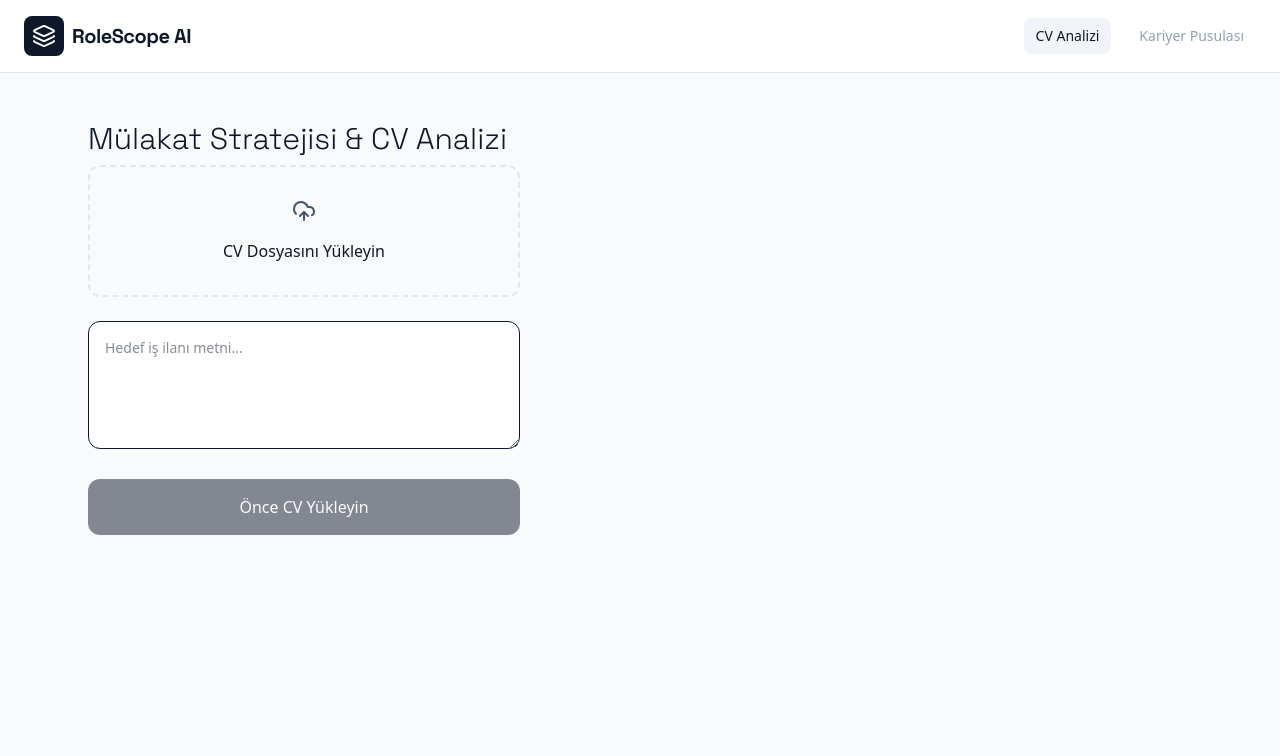
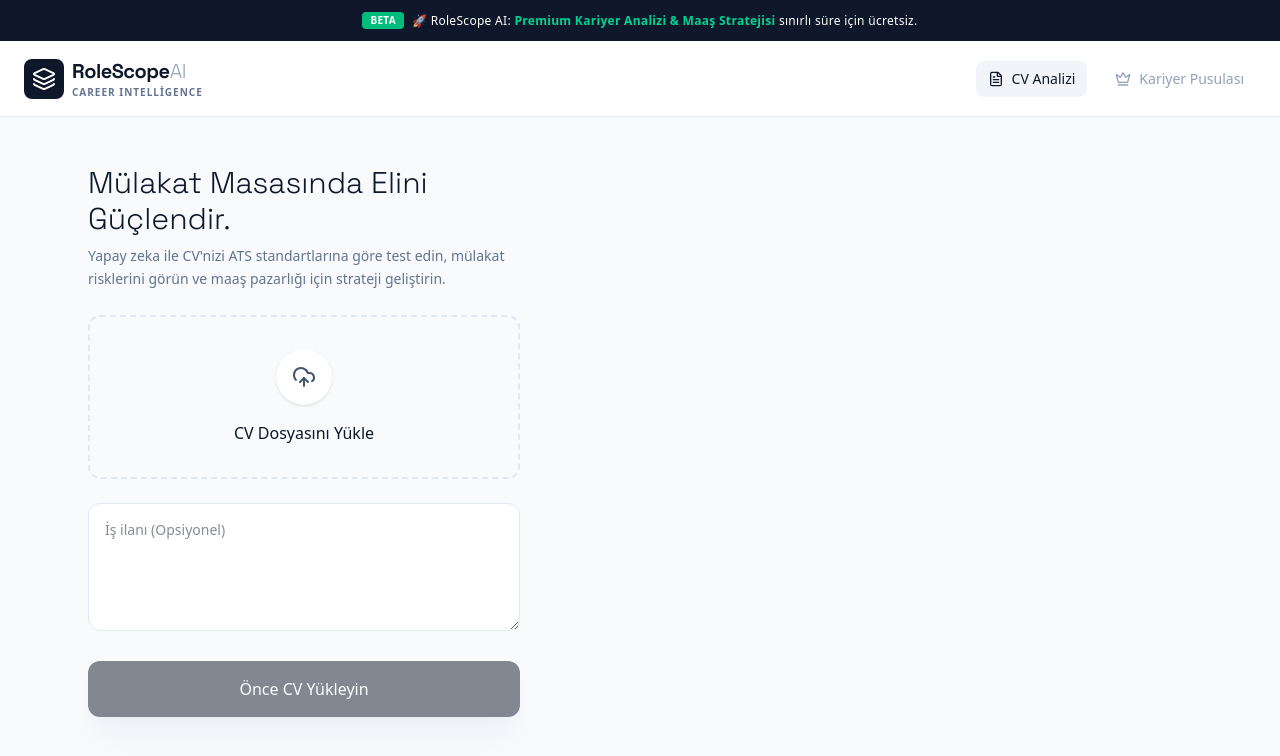
Before and after one commit to monurpirencioglu/rolescope-frontend, a Next.js app: page / in a window 1280 px wide. Shown: the top 756 px of the page. Built offline with nearby package versions, Linux system fonts and the light colour scheme.

Commit message:
Update page.tsx

```diff
--- a/app/page.tsx
+++ b/app/page.tsx
@@ -1,8 +1,41 @@
 "use client";
 import { useState, useEffect } from 'react';
-import { Chart as ChartJS, ArcElement, Tooltip, Legend, RadialLinearScale, PointElement, LineElement, Filler } from 'chart.js';
+
+// Grafik kütüphaneleri
+import {
+  Chart as ChartJS,
+  ArcElement,
+  Tooltip,
+  Legend,
+  RadialLinearScale,
+  PointElement,
+  LineElement,
+  Filler
+} from 'chart.js';
 import { Doughnut, Radar } from 'react-chartjs-2';
-import { ShieldAlert, TrendingUp, CheckCircle2, FileText, Layers, User, ArrowRight, UploadCloud, DollarSign, Award, Crown, Unlock, Lightbulb, Info } from 'lucide-react';
+
+// İkon Seti (Tüm profesyonel set yüklü)
+import {
+  ShieldAlert,
+  TrendingUp,
+  CheckCircle2,
+  FileText,
+  Layers,
+  User,
+  ArrowRight,
+  UploadCloud,
+  DollarSign,
+  Award,
+  Crown,
+  Unlock,
+  Lightbulb,
+  Info,
+  Briefcase,
+  Brain,
+  Target,
+  XCircle,
+  Loader2
+} from 'lucide-react';
 
 ChartJS.register(ArcElement, Tooltip, Legend, RadialLinearScale, PointElement, LineElement, Filler);
 
@@ -63,7 +96,7 @@ export default function Home() {
   };
 
   const handleAnalyze = async () => {
-    if (!file && activeTab === "cv") return alert("Lütfen devam etmeden önce bir CV yükleyin.");
+    if (!file && activeTab === "cv") return alert("Lütfen CV yükleyin.");
     setLoading(true);
     setResult(null);
     const formData = new FormData();
@@ -87,7 +120,7 @@ export default function Home() {
     }
   };
 
-  const getScoreData = (score: any) => ({
+  const getScoreData = (score: number) => ({
     labels: ['Uyum', 'Eksik'],
     datasets: [{ data: [score || 0, 100 - (score || 0)], backgroundColor: ['#0f172a', '#e2e8f0'], borderWidth: 0 }]
   });
@@ -105,27 +138,36 @@ export default function Home() {
     <div className="min-h-screen bg-[#f8fafc] text-slate-900 font-sans selection:bg-slate-200">
 
       {loading && (
-        <div className="fixed inset-0 bg-white/95 backdrop-blur-md z-[100] flex flex-col items-center justify-center p-6 text-center">
-          <div className="w-12 h-12 border-4 border-slate-900 border-t-transparent rounded-full animate-spin mb-8"></div>
+        <div className="fixed inset-0 bg-white/95 backdrop-blur-md z-[100] flex flex-col items-center justify-center p-6 text-center animate-in fade-in duration-500">
+          <div className="loader-ring mb-8"></div>
           <div className="h-24 flex items-center justify-center">
-            <p className="text-xl md:text-3xl font-medium text-slate-800 max-w-2xl">
+            <p className="text-xl md:text-3xl font-medium text-slate-800 max-w-2xl animate-loading-text">
               {loadingMessages[messageIndex]}
             </p>
           </div>
+          <p className="mt-8 text-slate-400 text-sm font-medium tracking-widest uppercase">Analiz Katmanları İşleniyor...</p>
         </div>
       )}
+
+      <div className="bg-slate-900 text-white text-center py-3 px-4 text-xs font-medium tracking-wide relative z-[60] flex items-center justify-center gap-2">
+        <span className="bg-emerald-500 text-white px-2 py-0.5 rounded text-[10px] font-bold uppercase">BETA</span>
+        <span>🚀 RoleScope AI: <span className="text-emerald-400 font-bold">Premium Kariyer Analizi & Maaş Stratejisi</span> sınırlı süre için ücretsiz.</span>
+      </div>
 
       <header className="bg-white border-b border-slate-200 sticky top-0 z-50">
         <div className="container mx-auto px-6 py-4 flex justify-between items-center">
           <div className="flex items-center gap-2">
             <div className="bg-slate-900 text-white p-2 rounded-lg"><Layers size={24} /></div>
             <div>
-              <h1 className="text-xl font-bold tracking-tight text-slate-900">RoleScope AI</h1>
+              <h1 className="text-xl font-bold tracking-tight text-slate-900">RoleScope<span className="text-slate-400 font-light">AI</span></h1>
+              <p className="text-[10px] uppercase tracking-widest text-slate-500 font-semibold">Career Intelligence</p>
             </div>
           </div>
           <div className="flex gap-4">
-             <button onClick={() => { setActiveTab("cv"); setResult(null); }} className={`text-sm font-medium px-3 py-2 rounded-lg ${activeTab === 'cv' ? 'text-slate-900 bg-slate-100' : 'text-slate-400'}`}>CV Analizi</button>
-             <button onClick={() => { setActiveTab("dna"); setResult(null); }} className={`text-sm font-medium px-3 py-2 rounded-lg ${activeTab === 'dna' ? 'text-slate-900 bg-slate-100' : 'text-slate-400'}`}>Kariyer Pusulası</button>
+             <button onClick={() => { setActiveTab("cv"); setResult(null); }} className={`text-sm font-medium transition-colors flex items-center gap-2 ${activeTab === 'cv' ? 'text-slate-900 bg-slate-100 px-3 py-2 rounded-lg' : 'text-slate-400 hover:text-slate-600 px-3 py-2'}`}><FileText size={16} /> CV Analizi</button>
+             <button onClick={() => { setActiveTab("dna"); setResult(null); }} className={`text-sm font-medium transition-colors flex items-center gap-2 ${activeTab === 'dna' ? 'text-slate-900 bg-slate-100 px-3 py-2 rounded-lg' : 'text-slate-400 hover:text-slate-600 px-3 py-2'}`}>
+                <Crown size={16} className={activeTab === 'dna' ? "text-amber-500" : "text-slate-400"} /> Kariyer Pusulası
+             </button>
           </div>
         </div>
       </header>
@@ -134,42 +176,57 @@ export default function Home() {
         {!result ? (
             <div className="grid lg:grid-cols-12 gap-12">
                 <div className="lg:col-span-5 space-y-6">
-                    <h2 className="text-3xl font-light text-slate-900 mb-2">
-                        {activeTab === 'cv' ? 'Mülakat Stratejisi & CV Analizi' : 'Kariyer DNA Pusulası'}
+                    <div>
+                        <h2 className="text-3xl font-light text-slate-900 mb-2 flex items-center gap-2">
+                            {activeTab === 'cv' ? 'Mülakat Masasında Elini Güçlendir.' : <><span className="text-amber-500"><Crown size={28} /></span> Karakter DNA’na En Uygun Kariyer Yolunu Keşfet.</>}
                         </h2>
-                    <div className="border-2 border-dashed border-slate-200 bg-slate-50/50 rounded-xl p-8 relative cursor-pointer">
+                        <p className="text-slate-500 text-sm leading-relaxed">
+                            {activeTab === 'cv' ? "Yapay zeka ile CV'nizi ATS standartlarına göre test edin, mülakat risklerini görün ve maaş pazarlığı için strateji geliştirin." : "Kişilik özelliklerinizi bilimsel yöntemlerle analiz ederek size en uygun çalışma ortamını ve rolü keşfedin."}
+                        </p>
+                    </div>
+
+                    <div className="border-2 border-dashed border-slate-200 bg-slate-50/50 rounded-xl p-8 hover:border-slate-400 transition-all group cursor-pointer relative">
                         <input type="file" onChange={(e: any) => setFile(e.target.files ? e.target.files[0] : null)} className="absolute inset-0 w-full h-full opacity-0 cursor-pointer z-10" />
                         <div className="flex flex-col items-center text-center">
-                            <UploadCloud size={24} className="text-slate-600 mb-4" />
-                            <p className="font-medium text-slate-900">{file ? (file as any).name : (activeTab === 'cv' ? "CV Dosyasını Yükleyin" : "CV Yükleyin (Opsiyonel)")}</p>
+                            <div className="p-4 bg-white rounded-full mb-4 shadow-sm"><UploadCloud size={24} className="text-slate-600" /></div>
+                            <p className="font-medium text-slate-900">
+                              {file ? (file as any).name : (activeTab === 'cv' ? "CV Dosyasını Yükle" : "CV Dosyasını Yükle (DNA Testi için Opsiyonel)")}
+                            </p>
                         </div>
                     </div>
+
                     {activeTab === 'cv' && (
-                        <>
-                          <textarea placeholder="Hedef iş ilanı metni..." className="w-full h-32 p-4 border rounded-xl outline-none text-sm bg-white" value={ilan} onChange={(e) => setIlan(e.target.value)} />
-                          <button onClick={handleAnalyze} disabled={!file} className="w-full py-4 bg-slate-900 text-white rounded-xl font-medium disabled:opacity-50">
+                        <textarea placeholder="İş ilanı (Opsiyonel)" className="w-full h-32 p-4 border border-slate-200 rounded-xl outline-none text-sm bg-white" value={ilan} onChange={(e) => setIlan(e.target.value)} />
+                    )}
+
+                    {activeTab === 'cv' && (
+                        <button onClick={handleAnalyze} disabled={!file} className="w-full py-4 bg-slate-900 text-white rounded-xl font-medium hover:bg-slate-800 transition-all shadow-xl shadow-slate-200 disabled:opacity-50">
                           {!file ? "Önce CV Yükleyin" : "Analizi Başlat"}
                         </button>
-                        </>
                     )}
                 </div>
+
                 <div className="lg:col-span-7">
                     {activeTab === 'dna' && (
                         <div className="bg-white p-10 rounded-2xl border border-slate-200 shadow-sm relative overflow-hidden">
                             {!testCompleted ? (
                                 <div>
-                                    <h3 className="text-xl font-medium text-slate-900 mb-8">{questions[currentQuestion].text}</h3>
+                                    <div className="flex justify-between items-center mb-8">
+                                        <span className="text-xs font-bold tracking-widest text-amber-600 uppercase flex items-center gap-1"><Crown size={12} /> Premium Envanter</span>
+                                        <span className="text-xs font-medium text-slate-500 bg-slate-100 px-2 py-1 rounded">{currentQuestion + 1} / 12</span>
+                                    </div>
+                                    <h3 className="text-xl font-medium text-slate-900 mb-8 leading-relaxed">{questions[currentQuestion].text}</h3>
                                     <div className="space-y-3">
                                         {questions[currentQuestion].options.map((option, idx) => (
-                                            <button key={idx} onClick={() => handleOptionSelect(option)} className="w-full text-left p-4 rounded-xl border hover:border-slate-900 transition-all text-slate-700 text-sm font-medium">{option}</button>
+                                            <button key={idx} onClick={() => handleOptionSelect(option)} className="w-full text-left p-4 rounded-xl border border-slate-200 hover:border-slate-900 transition-all text-slate-700 text-sm font-medium">{option}</button>
                                         ))}
                                     </div>
                                 </div>
                             ) : (
                                 <div className="flex flex-col items-center justify-center py-20 text-center">
-                                    <Crown size={48} className="text-amber-500 mb-6" />
+                                    <div className="bg-amber-50 p-6 rounded-full mb-6"><Crown size={48} className="text-amber-500" /></div>
                                     <h3 className="text-xl font-bold text-slate-900">Profilin Hazır</h3>
-                                    <button onClick={handleAnalyze} className="mt-6 px-12 py-3 bg-slate-900 text-white rounded-lg font-medium flex items-center gap-2 mx-auto">Sentezle <ArrowRight size={16} /></button>
+                                    <button onClick={handleAnalyze} className="mt-6 px-12 py-3 bg-slate-900 text-white rounded-lg font-medium hover:bg-slate-800 transition-all flex items-center gap-2 mx-auto">Sonuçları Sentezle <ArrowRight size={16} /></button>
                                 </div>
                             )}
                         </div>
@@ -177,68 +234,121 @@ export default function Home() {
                 </div>
             </div>
         ) : (
+          /* SONUÇ EKRANI */
           <div className="space-y-12 animate-fade-in">
-            <button onClick={() => setResult(null)} className="text-xs font-bold text-slate-400 uppercase tracking-widest flex items-center gap-2">← Yeni Analiz</button>
+            <button onClick={() => setResult(null)} className="text-xs font-bold text-slate-400 hover:text-slate-900 uppercase tracking-widest flex items-center gap-2">← Yeni Analiz</button>
+
             {activeTab === 'dna' ? (
               <div className="space-y-12">
-                {!file && <div className="bg-amber-50 border border-amber-200 p-4 rounded-2xl text-amber-800 text-sm max-w-4xl mx-auto flex items-center gap-3"><Info size={20} /><span>Sadece karakter DNA analizi yapılmaktadır.</span></div>}
+                {!file && (
+                    <div className="bg-amber-50 border border-amber-200 p-4 rounded-2xl flex items-center gap-3 text-amber-800 text-sm max-w-4xl mx-auto">
+                        <div className="flex-shrink-0"><Info size={20} /></div>
+                        <span>CV yüklenmediği için bu analiz sadece karakter DNA'nıza dayanmaktadır. Tam eşleşme için CV'nizi ekleyebilirsiniz.</span>
+                    </div>
+                )}
                 <div className="text-center max-w-4xl mx-auto">
-                    <h1 className="text-5xl md:text-6xl font-black text-slate-900 mt-6 mb-4">{result.arketip_profili?.ana}</h1>
+                    <span className="text-[10px] font-bold tracking-[0.2em] text-slate-400 uppercase border border-slate-200 px-3 py-1 rounded-full">Kariyer Arketipi</span>
+                    <h1 className="text-5xl md:text-6xl font-black text-slate-900 mt-6 mb-4 leading-tight">{result.arketip_profili?.ana}</h1>
+
                     <div className="flex flex-wrap justify-center gap-4 mt-8">
                         {result.arketip_profili?.mesleki_oneriler?.map((item: any, i: number) => (
                         <div key={i} className="bg-white border border-slate-200 p-6 rounded-2xl shadow-sm text-left min-w-[220px]">
                             <p className="text-[10px] font-bold text-blue-600 uppercase mb-1">{item.uygunluk} Uygunluk</p>
                             <p className="text-lg font-bold text-slate-800">{item.rol}</p>
-                            <p className="text-[11px] text-slate-400 italic mt-2">{item.neden}</p>
-                        </div>))}
+                            <p className="text-[11px] text-slate-400 italic mt-2 leading-tight">{item.neden}</p>
+                        </div>
+                        ))}
                     </div>
                 </div>
-                <div className="max-w-4xl mx-auto px-6"><p className="text-2xl text-slate-700 leading-relaxed font-medium italic border-l-8 border-slate-900 pl-10 py-6 bg-white rounded-r-[3rem] shadow-sm italic text-center">"{result.karakter_ozeti}"</p></div>
+
+                <div className="max-w-4xl mx-auto px-6 text-center">
+                  <p className="text-2xl text-slate-700 leading-relaxed font-medium italic border-l-8 border-slate-900 pl-10 py-6 bg-white rounded-r-[3rem] shadow-sm italic">
+                    "{result.karakter_ozeti}"
+                  </p>
+                </div>
+
                 <div className="grid md:grid-cols-3 gap-8">
                   {Object.entries(result.calisma_dinamigi || {}).map(([key, value]: any) => (
                     <div key={key} className="bg-slate-900 text-white p-8 rounded-[2.5rem] shadow-xl">
                       <p className="text-[10px] font-bold text-slate-400 uppercase tracking-widest mb-4">{key.replace('_', ' ')}</p>
                       <p className="text-xl font-bold leading-tight">{value}</p>
-                    </div>))}
+                    </div>
+                  ))}
+                </div>
+
+                <div className="bg-white border border-slate-200 rounded-[3rem] p-12 shadow-sm text-left">
+                  <h3 className="text-3xl font-black text-slate-900 mb-10 flex items-center gap-4"><TrendingUp className="text-slate-900" size={32} /> Stratejik Yol Haritası</h3>
+                  <div className="grid md:grid-cols-3 gap-12">
+                    {['1_yil', '3_yil', '5_yil'].map((year) => (
+                      <div key={year} className="relative">
+                        <div className="w-10 h-10 bg-slate-100 rounded-xl flex items-center justify-center text-slate-900 font-bold mb-4">{year[0]}</div>
+                        <h4 className="text-xs font-bold text-slate-400 uppercase tracking-widest mb-2">{year.replace('_', '. ')} HEDEFİ</h4>
+                        <p className="text-slate-700 font-bold leading-relaxed">{result.kariyer_stratejisi?.[year]}</p>
+                      </div>
+                    ))}
+                  </div>
                 </div>
               </div>
             ) : (
-                <div className="space-y-8">
+                <div className="space-y-8 animate-in slide-in-from-bottom-4 duration-700">
                     <div className="grid md:grid-cols-3 gap-6">
-                        <div className="bg-white p-8 rounded-3xl border border-slate-200 shadow-sm flex flex-col items-center justify-center">
+                        <div className="bg-white p-8 rounded-3xl border border-slate-200 shadow-sm flex flex-col items-center justify-center text-center">
                             <h3 className="text-xs font-bold text-slate-400 uppercase tracking-widest mb-6">Uyum Skoru</h3>
                             <div className="w-40 h-40 relative">
-                                <Doughnut data={getScoreData(result.uyum_skoru?.toplam)} options={{ cutout: '85%', plugins: { legend: { display: false } } }} />
+                                <Doughnut data={getScoreData(result.uyum_skoru?.toplam || 0)} options={{ cutout: '85%', plugins: { legend: { display: false } } }} />
                                 <div className="absolute inset-0 flex items-center justify-center text-5xl font-black">{result.uyum_skoru?.toplam}</div>
                             </div>
                         </div>
-                        <div className="md:col-span-2 bg-white p-8 rounded-3xl border border-slate-200 shadow-sm">
+                        <div className="md:col-span-2 bg-white p-8 rounded-3xl border border-slate-200 shadow-sm text-left">
                             <h3 className="text-xs font-bold text-slate-400 uppercase tracking-widest mb-4">Yetkinlik Analizi</h3>
                             <div className="h-56">
                                 <Radar
                                     data={getRadarData(result.uyum_skoru?.alt_kirimlar)}
                                     options={{
                                         maintainAspectRatio: false,
-                                  scales: { r: { min: 40, max: 100, ticks: { display: false }, grid: { color: '#f1f5f9' }, angleLines: { color: '#f1f5f9' } } },
+                                        scales: {
+                                            r: {
+                                                min: 40,
+                                                max: 100,
+                                                ticks: { display: False },
+                                                grid: { color: '#f1f5f9' }
+                                            }
+                                        },
                                         plugins: { legend: { display: false } }
                                     }}
                                 />
                             </div>
                         </div>
                     </div>
-                    <div className="grid md:grid-cols-2 gap-8">
-                        <div className={`p-8 rounded-3xl border-2 ${result.uyum_skoru?.toplam < 70 ? 'bg-red-50' : 'bg-emerald-50'}`}>
-                            <div className="flex items-center gap-3 mb-4 font-black text-sm uppercase"><ShieldAlert size={20} /> ATS Durumu</div>
+
+                    <div className="grid md:grid-cols-2 gap-8 text-left">
+                        <div className={`p-8 rounded-3xl border-2 ${result.uyum_skoru?.toplam < 70 ? 'bg-red-50 border-red-100 text-red-900' : 'bg-emerald-50 border-emerald-100 text-emerald-900'}`}>
+                            <div className="flex items-center gap-3 mb-4 font-black uppercase text-sm tracking-widest">{result.uyum_skoru?.toplam < 70 ? <ShieldAlert size={20} /> : <CheckCircle2 size={20} />} ATS Durumu</div>
                             <p className="text-lg font-medium">{result.ats_red_sebebi}</p>
                         </div>
-                        <div className="bg-white p-8 rounded-3xl border border-slate-200 shadow-sm">
-                            <div className="flex items-center gap-3 mb-6 font-black text-sm uppercase text-slate-900"><User size={20} /> Hiring Manager Notu</div>
-                            <p className="text-slate-700 font-medium italic mb-4">"{result.hiring_manager_gozuyle?.ise_uygunluk}"</p>
+                        <div className="bg-white p-8 rounded-3xl border border-slate-200 shadow-sm text-left">
+                            <div className="flex items-center gap-3 mb-6 font-black uppercase text-sm tracking-widest text-slate-900"><User size={20} /> Hiring Manager Notu</div>
+                            <p className="text-slate-700 font-medium mb-4 italic">"{result.hiring_manager_gozuyle?.ise_uygunluk}"</p>
+                            <div className="flex flex-wrap gap-2">{result.hiring_manager_gozuyle?.riskler?.map((r: string, i: number) => <span key={i} className="text-[10px] font-bold bg-slate-100 px-3 py-1 rounded-full text-slate-500 uppercase tracking-tighter">• {r}</span>)}</div>
+                        </div>
+                    </div>
+
+                    <div className="grid md:grid-cols-2 gap-8 text-left">
+                        <div className="bg-blue-600 text-white p-10 rounded-[3rem] shadow-2xl relative overflow-hidden">
+                            <div className="absolute top-6 right-6 bg-white/20 text-[10px] font-bold px-3 py-1 rounded-full tracking-widest">BETA PREMIUM</div>
+                            <div className="flex items-center gap-4 mb-8"><div className="bg-white/10 p-3 rounded-2xl"><DollarSign size={24} /></div><h3 className="text-xl font-bold uppercase tracking-tighter">Maaş Pazarlığı Kozun</h3></div>
+                            <p className="text-2xl font-black leading-tight mb-8">"{result.pazarlik_stratejisi?.taktik_cumlesi}"</p>
+                            <div className="flex flex-wrap gap-2">{result.pazarlik_stratejisi?.masadaki_kozlarin?.map((k: string, i: number) => <span key={i} className="px-4 py-2 bg-white/10 border border-white/20 rounded-xl text-xs font-bold">{k}</span>)}</div>
+                        </div>
+                        <div className="bg-slate-900 text-white p-10 rounded-[3rem] shadow-2xl">
+                            <div className="flex items-center gap-4 mb-8"><div className="bg-white/10 p-3 rounded-2xl"><Lightbulb size={24} className="text-amber-400" /></div><h3 className="text-xl font-bold uppercase tracking-tighter">Teknik Kanıt Görevi</h3></div>
+                            <h4 className="text-2xl font-bold mb-6 text-white leading-tight">{result.teknik_kanit_gorevi?.proje_fikri}</h4>
+                            <ul className="space-y-4">{result.teknik_kanit_gorevi?.nasil_yapilir?.map((step: string, i: number) => <li key={i} className="flex gap-4 text-slate-400 text-sm font-medium"><div className="w-5 h-5 rounded-full bg-blue-500/20 text-blue-400 flex items-center justify-center text-[10px] flex-shrink-0 mt-0.5">{i+1}</div>{step}</li>)}</ul>
                         </div>
                     </div>
                 </div>
             )}
-            <button onClick={() => setResult(null)} className="mx-auto block px-12 py-4 bg-slate-900 text-white rounded-full font-bold shadow-lg">Yeniden Analiz Et</button>
+            <button onClick={() => setResult(null)} className="mx-auto block px-12 py-4 bg-slate-900 text-white rounded-full font-bold shadow-lg hover:scale-105 transition-all">Yeniden Analiz Et</button>
           </div>
         )}
       </main>
```
Lines whose indentation alone changed are shown as unchanged.
